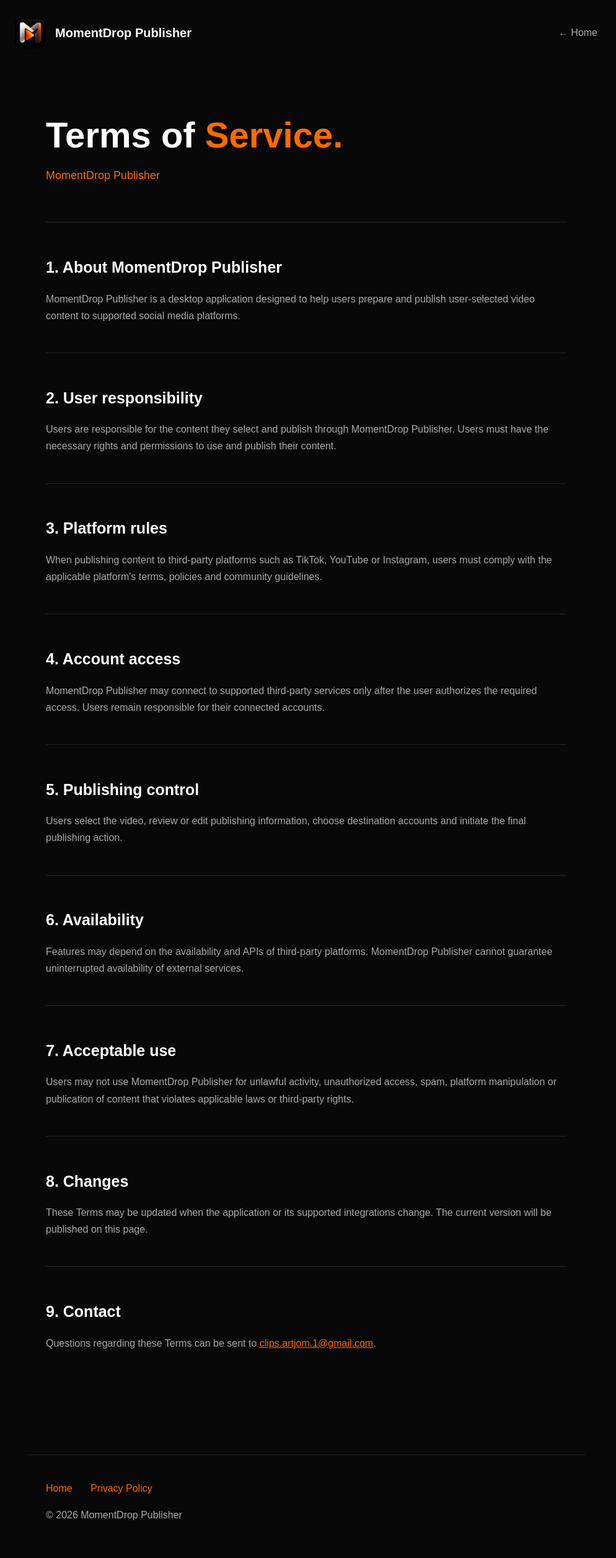
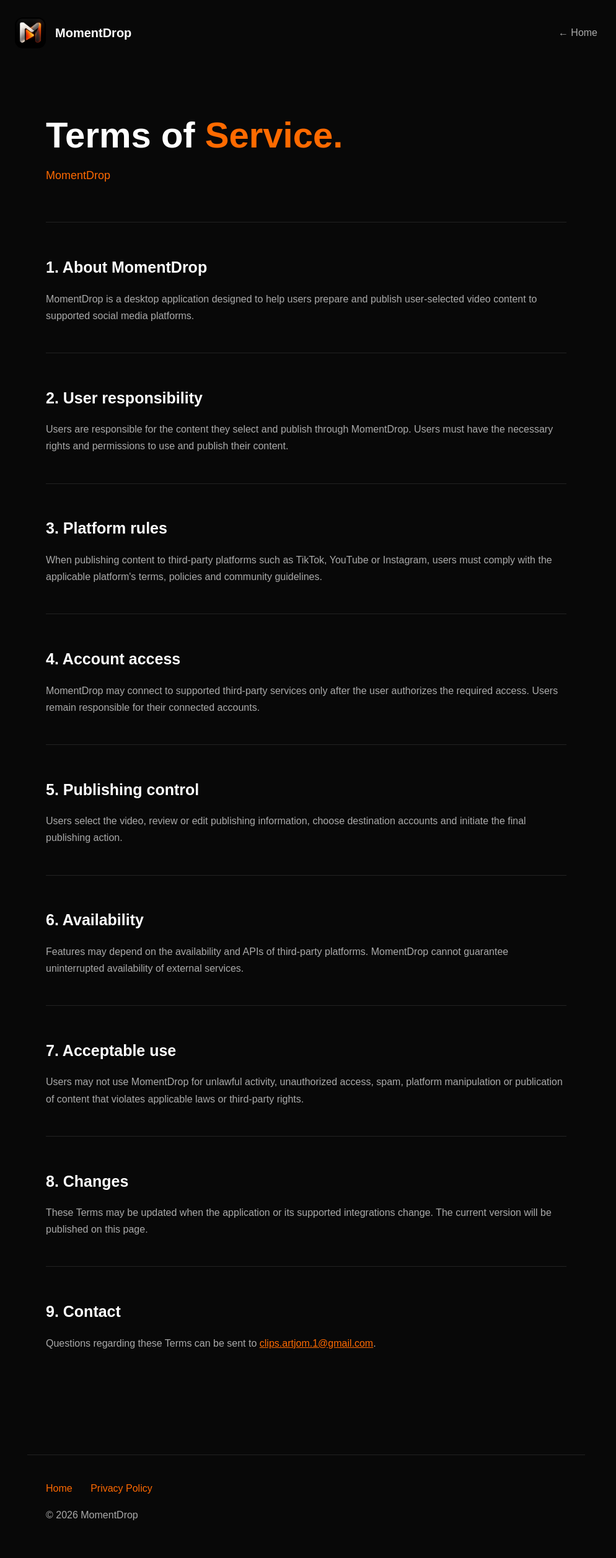
Before and after one commit to Nechay08/momentdrop, a plain HTML site: page terms.html in a window 1280 px wide. Shown: the whole page at 62% size, without its empty margins (146-1140 px from the left). Drawn offline with Linux system fonts and the light colour scheme.

Commit message:
Use MomentDrop as the app name

```diff
--- a/terms.html
+++ b/terms.html
@@ -4,7 +4,7 @@
 <meta charset="UTF-8">
 <meta name="viewport" content="width=device-width, initial-scale=1.0">
 
-<title>Terms of Service | MomentDrop Publisher</title>
+<title>Terms of Service | MomentDrop</title>
 <link rel="icon" type="image/jpeg" href="momentdrop-icon.png.jpg">
 
 <style>
@@ -100,7 +100,7 @@ footer a {
 <header>
     <div class="brand">
         <img src="momentdrop-icon.png.jpg" alt="MomentDrop logo">
-        MomentDrop Publisher
+        MomentDrop
     </div>
     <a href="index.html">← Home</a>
 </header>
@@ -108,12 +108,12 @@ footer a {
 <main>
 
 <h1>Terms of <span style="color:#ff6a00">Service.</span></h1>
-<p class="subtitle">MomentDrop Publisher</p>
+<p class="subtitle">MomentDrop</p>
 
 <section>
-<h2>1. About MomentDrop Publisher</h2>
+<h2>1. About MomentDrop</h2>
 <p>
-MomentDrop Publisher is a desktop application designed to help users prepare
+MomentDrop is a desktop application designed to help users prepare
 and publish user-selected video content to supported social media platforms.
 </p>
 </section>
@@ -122,7 +122,7 @@ and publish user-selected video content to supported social media platforms.
 <h2>2. User responsibility</h2>
 <p>
 Users are responsible for the content they select and publish through
-MomentDrop Publisher. Users must have the necessary rights and permissions
+MomentDrop. Users must have the necessary rights and permissions
 to use and publish their content.
 </p>
 </section>
@@ -139,7 +139,7 @@ and community guidelines.
 <section>
 <h2>4. Account access</h2>
 <p>
-MomentDrop Publisher may connect to supported third-party services only after
+MomentDrop may connect to supported third-party services only after
 the user authorizes the required access. Users remain responsible for their
 connected accounts.
 </p>
@@ -157,7 +157,7 @@ destination accounts and initiate the final publishing action.
 <h2>6. Availability</h2>
 <p>
 Features may depend on the availability and APIs of third-party platforms.
-MomentDrop Publisher cannot guarantee uninterrupted availability of external
+MomentDrop cannot guarantee uninterrupted availability of external
 services.
 </p>
 </section>
@@ -165,7 +165,7 @@ services.
 <section>
 <h2>7. Acceptable use</h2>
 <p>
-Users may not use MomentDrop Publisher for unlawful activity, unauthorized
+Users may not use MomentDrop for unlawful activity, unauthorized
 access, spam, platform manipulation or publication of content that violates
 applicable laws or third-party rights.
 </p>
@@ -192,7 +192,7 @@ Questions regarding these Terms can be sent to
 <footer>
 <a href="index.html">Home</a>
 <a href="privacy.html">Privacy Policy</a>
-<p>© 2026 MomentDrop Publisher</p>
+<p>© 2026 MomentDrop</p>
 </footer>
 
 </body>
```
Also changed, not shown: index.html (+10 -10 lines), privacy.html (+9 -9 lines).
